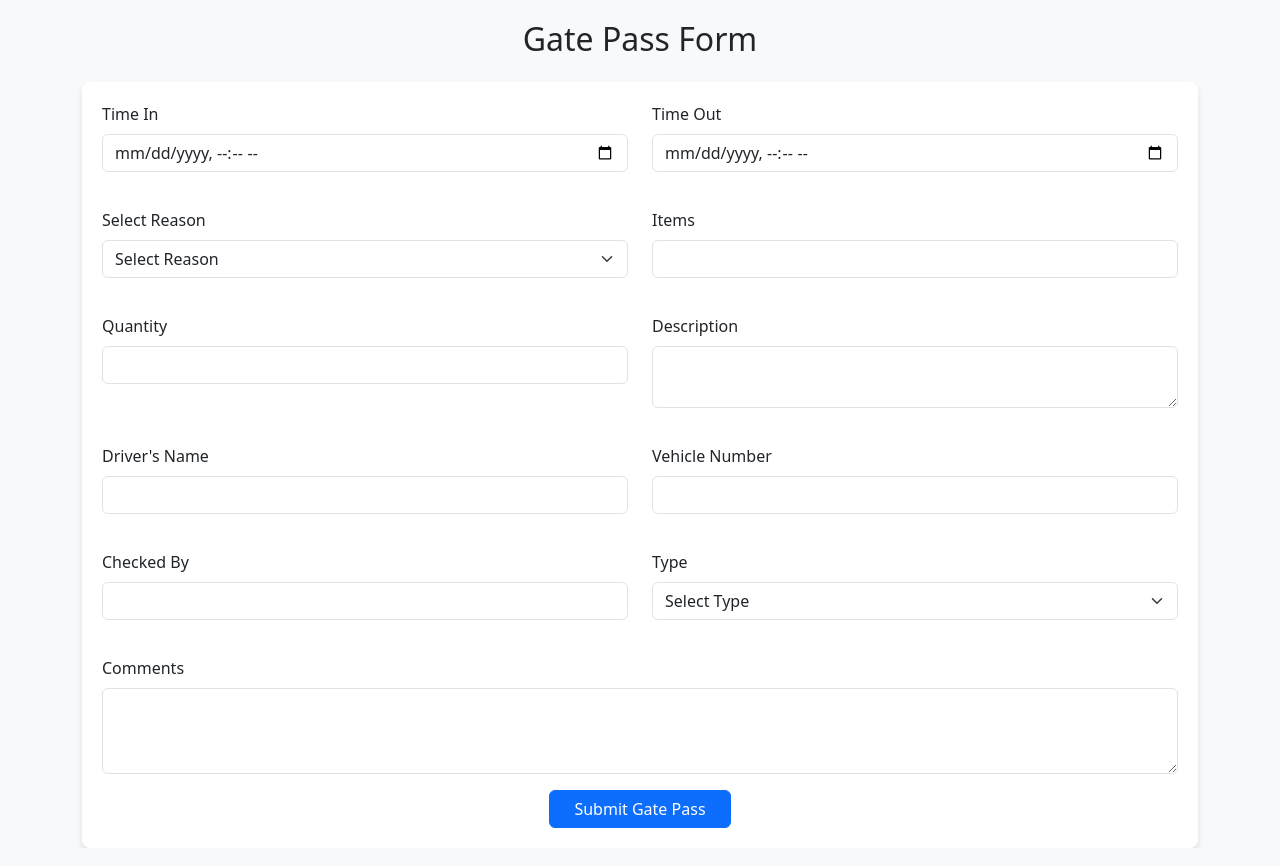
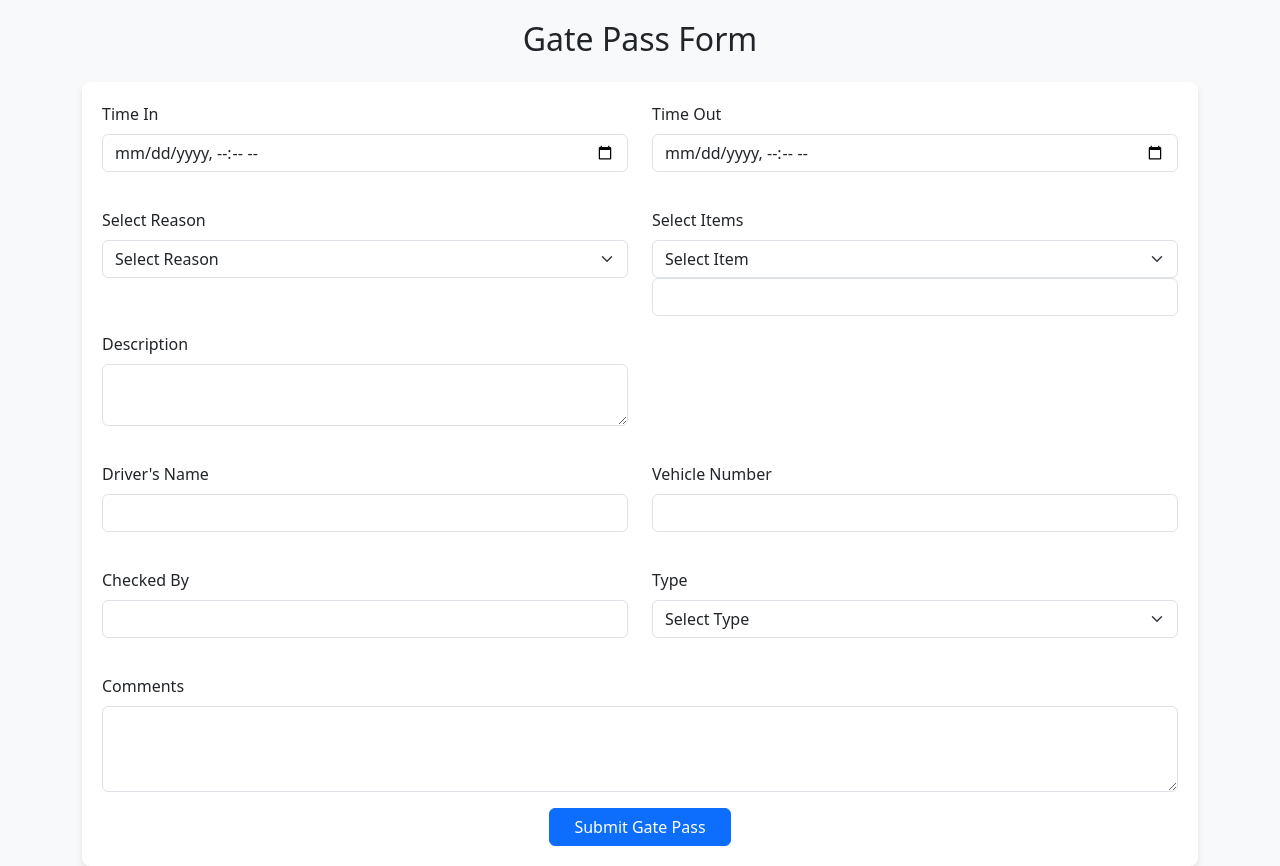
Before and after one commit to ampereza/kenkom123, a Python web app: template main_folder/templates/stock/get_pass.html in a window 1280 px wide. Run offline with Jinja, Linux system fonts and the light colour scheme; the template is opened without the code that fills it, so the values that code supplies are empty; some libraries are stand-ins or nearby versions.

Commit message:
kmjgfb fg

```diff
--- a/main_folder/templates/stock/get_pass.html
+++ b/main_folder/templates/stock/get_pass.html
@@ -91,8 +91,13 @@
                         </select>
                     </div>
                     <div class="col-md-6 col-sm-12 mb-3">
-                        <label for="items" class="form-label">Items</label>
-                        <input type="text" class="form-control" id="items" name="items" required>
+                        <label for="items" class="form-label">Select Items</label>
+                        <select class="form-select" id="items" name="items" required>
+                            <option value="">Select Item</option>
+                            <option value="Item 1">poles</option>
+                            <option value="Item 2">chemical</option>
+                            <option value="Item 3">Wire</option>
+
                     </div>
                 </div>
 
```
